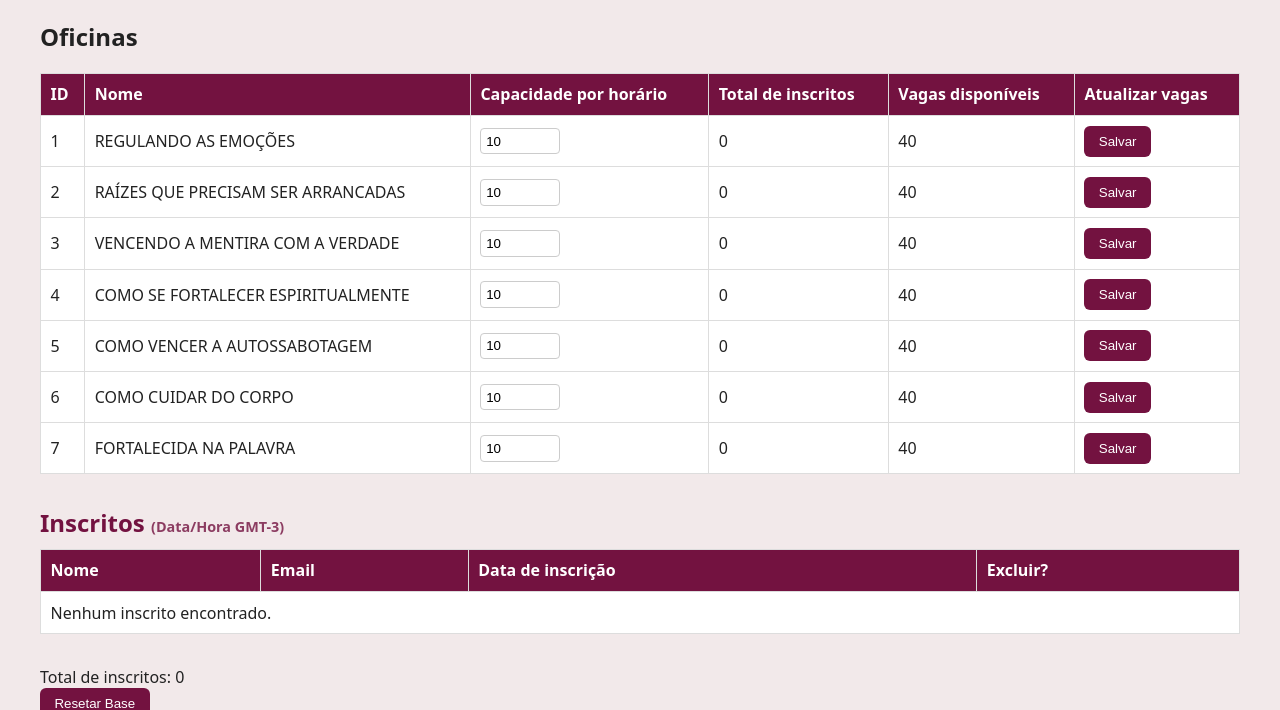
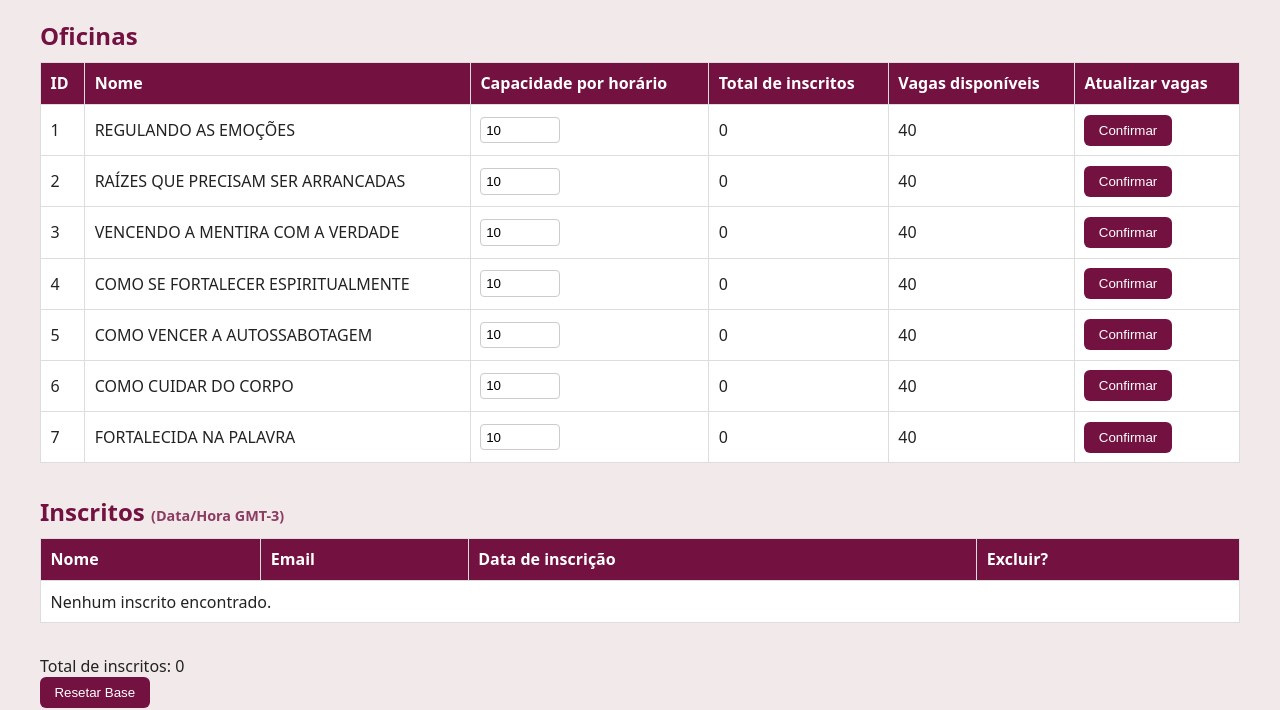
Before and after one commit to pedrodamiao/conferenciamulheresfortes, a Flask app: page /admin in a window 1280 px wide. Shown: the part 87-797 px from the top of the page. Run offline with Flask 3, Linux system fonts and the light colour scheme; the visitor is signed in with stand-in values (Sample User, id 1); data comes from the database, SQL or seed files in the repository; data that the repository does not hold is empty.

Commit message:
Update admin.html

```diff
--- a/templates/admin.html
+++ b/templates/admin.html
@@ -111,7 +111,7 @@
     {% endfor %}
   {% endwith %}
 
-  <h2>Oficinas</h2>
+  <h2 style="color:var(--brand);margin:.2rem 0 .6rem">Oficinas</h2>
 
   <table>
     <thead>
@@ -140,7 +140,7 @@
         <td>{{ w.remaining_total }}</td>
 
         <td>
-            <button type="submit" class="btn">Salvar</button>
+            <button type="submit" class="btn">Confirmar</button>
           </form>
         </td>
       </tr>
```
